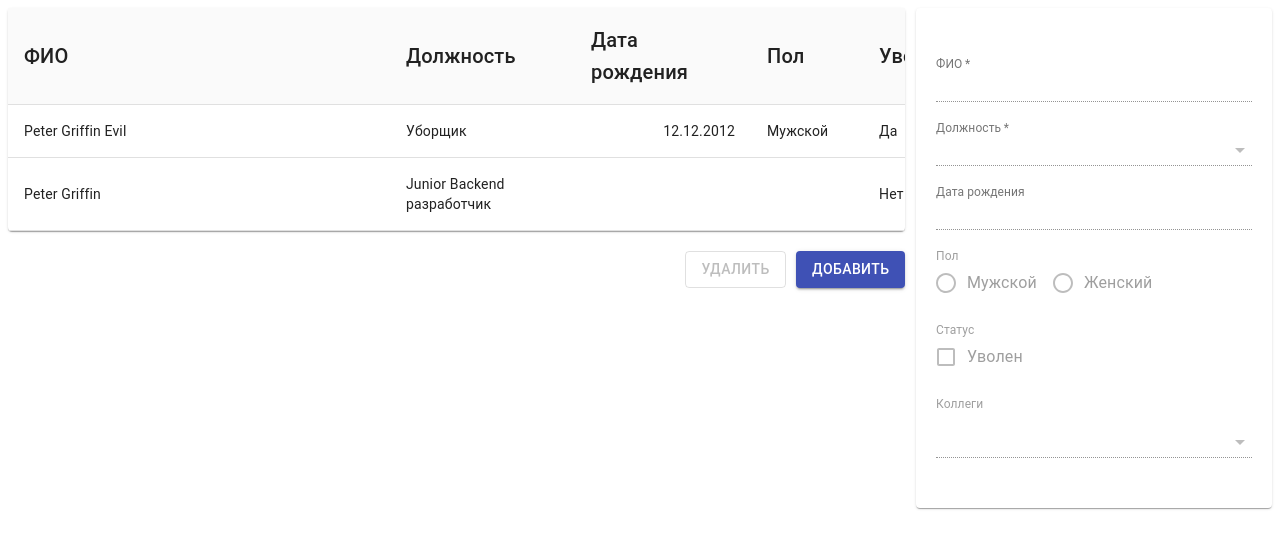
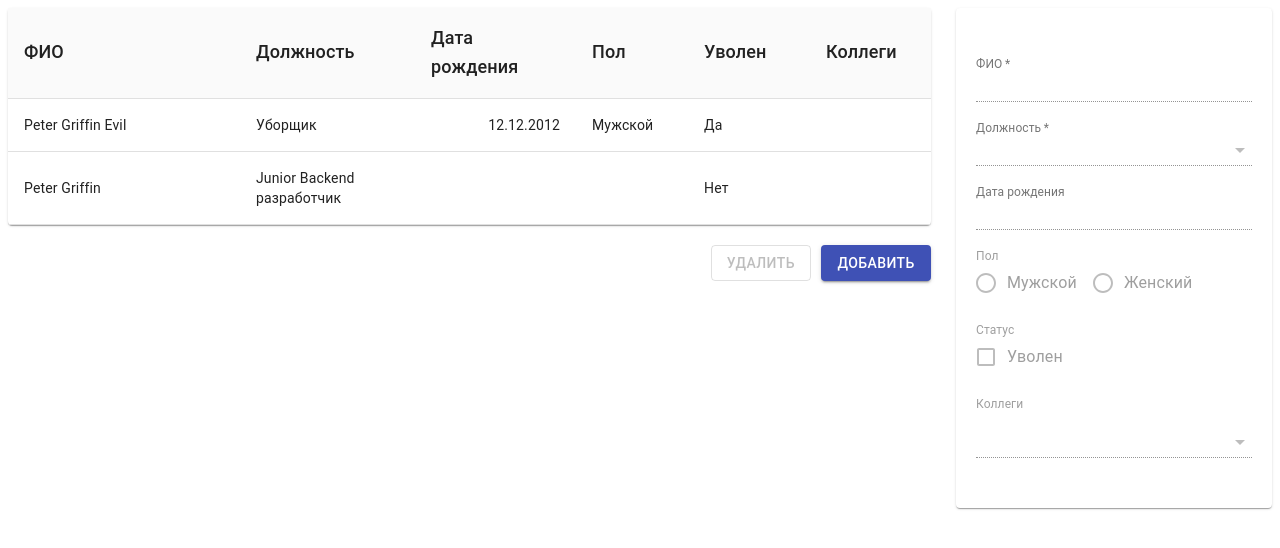
Before and after one commit to MarkiGrig/green-data, a React (Create React App) app: page / in a window 1280 px wide. Shown: the top 548 px of the page. Built offline with nearby package versions, Linux system fonts and the light colour scheme.

Commit message:
fix: app styles

```diff
--- a/src/App.js
+++ b/src/App.js
@@ -12,9 +12,13 @@ function App() {
             <div className="App">
                 <div className="App__group App__group_left">
                     <EmployeeTableContainer />
-                    <ControlsContainer />
+                    <div className='App__controls'>
+                        <ControlsContainer />
+                    </div>
                 </div>
-                <EmployeeFormContainer />
+                <div className='App__form'>
+                    <EmployeeFormContainer />
+                </div>
             </div>
         </MuiPickersUtilsProvider>
     );
--- a/src/App.scss
+++ b/src/App.scss
@@ -8,7 +8,15 @@
         flex-direction: column;
 
         &_left {
-            width: 71%;
+            width: 73%;
         }
     }
+
+    &__controls {
+        align-self: flex-end;
+    }
+
+    &__form {
+        width: 25%;
+    }
 }
--- a/src/components/Controls/Controls.scss
+++ b/src/components/Controls/Controls.scss
@@ -3,5 +3,4 @@
     width: 220px;
     display: flex;
     justify-content: space-between;
-    align-self: flex-end;
 }
--- a/src/components/EmployeeForm/EmployeeForm.scss
+++ b/src/components/EmployeeForm/EmployeeForm.scss
@@ -1,6 +1,5 @@
 .employee-form {
     padding: 50px 20px;
-    width: 25%;
 
     &__label {
         font-size: 12px !important;
--- a/src/components/Table/Table.js
+++ b/src/components/Table/Table.js
@@ -24,7 +24,12 @@ const Table = ({ data, columns, row }) => (
                                 }
                             >
                                 <div className={ `table__header-cell table__header-cell_${column.id}` }>
-                                    <Typography variant='h6'>{column.label}</Typography>
+                                    <Typography
+                                        variant='h6'
+                                        className='table__header-cell-text'
+                                    >
+                                        {column.label}
+                                    </Typography>
                                 </div>
                             </TableCell>
                         ))}
--- a/src/components/Table/Table.scss
+++ b/src/components/Table/Table.scss
@@ -22,7 +22,7 @@
     &__header-cell-container,
     &__data-cell-container {
         &_fullName {
-            $width: 350px;
+            $width: 200px;
             width: $width;
             .table__header-cell,
             .table__data-cell {
@@ -31,7 +31,7 @@
         }
 
         &_position {
-            $width: 153px;
+            $width: 143px;
             width: $width;
             .table__header-cell,
             .table__data-cell {
@@ -40,7 +40,7 @@
         }
 
         &_birthDate {
-            $width: 144px;
+            $width: 129px;
             width: $width;
             .table__header-cell,
             .table__data-cell {
@@ -58,7 +58,7 @@
         }
 
         &_isDismissed {
-            $width: 100px;
+            $width: 90px;
             width: $width;
             .table__header-cell,
             .table__data-cell {
@@ -72,6 +72,12 @@
         margin: 0;
     }
 
+    &__header-cell {
+        &-text {
+            font-size: 18px !important;
+        }
+    }
+
     &__data-cell {
         overflow-x: auto;
     }
```
